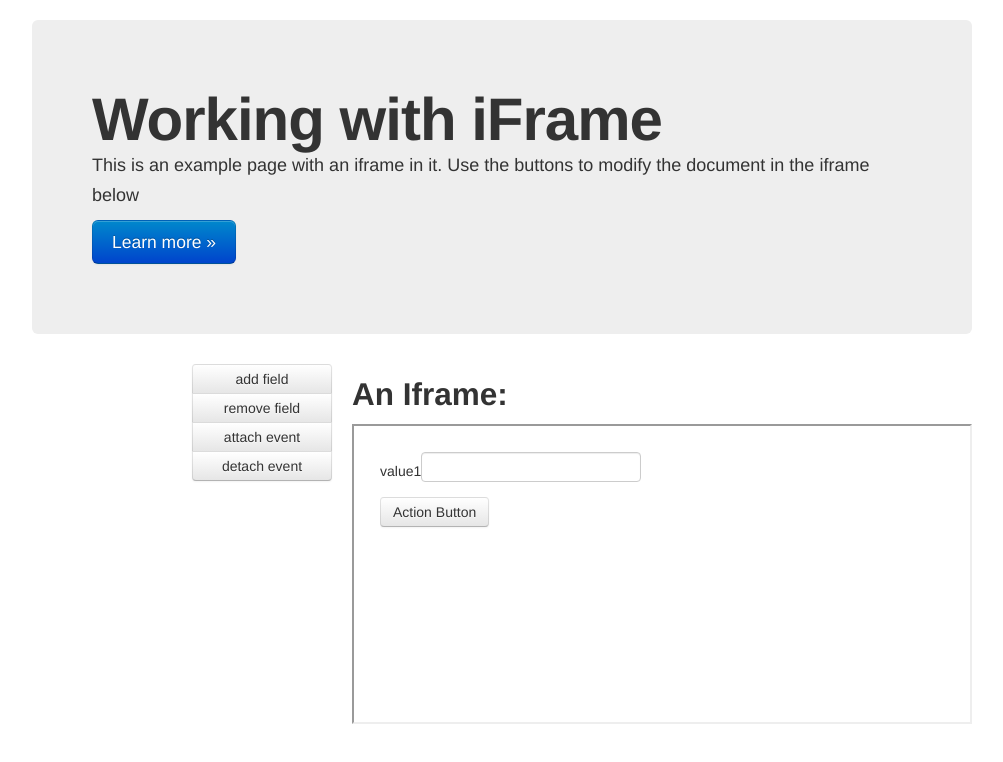
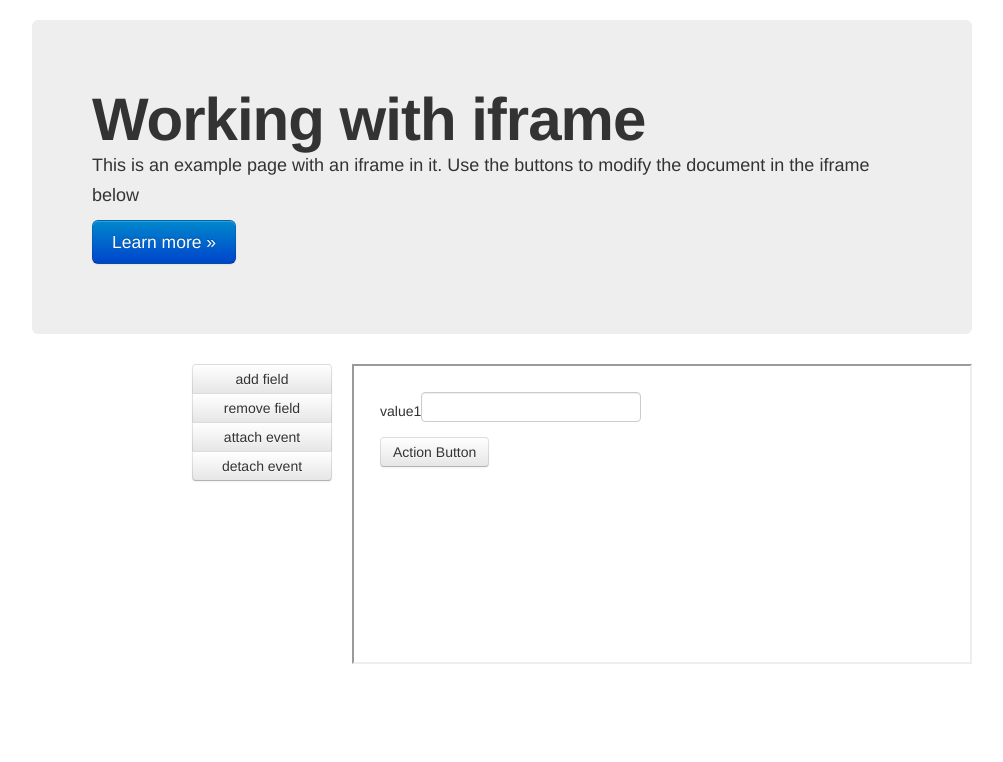
Before and after one commit to mrgenixus/working-with-iframe, a plain HTML site: page index.html in a window 1280 px wide. Shown: the whole page, without its empty margins (138-1141 px from the left). Drawn offline with Linux system fonts and the light colour scheme.

Commit message:
The titles were dumb

```diff
--- a/index.html
+++ b/index.html
@@ -9,7 +9,7 @@
   <body>
     <div class="container main-container">
       <div class="hero-unit">
-        <h1>Working with iFrame</h1>
+        <h1>Working with iframe</h1>
         <p>This is an example page with an iframe in it.  Use the buttons to modify the document in the iframe below</p>
         <p><a href="http://github.com/mrgenixus/working-with-iframe" class="btn btn-primary btn-large">Learn more »</a></p>
       </div>
@@ -20,7 +20,6 @@
           <div id="output"></div>
         </div>
       	<div class='browserinbrowser span8'>
-          <h2>An Iframe: </h2>
       	  <iframe src='insert.html' id="handle" ></iframe>
       	</div>
       </div>
```
